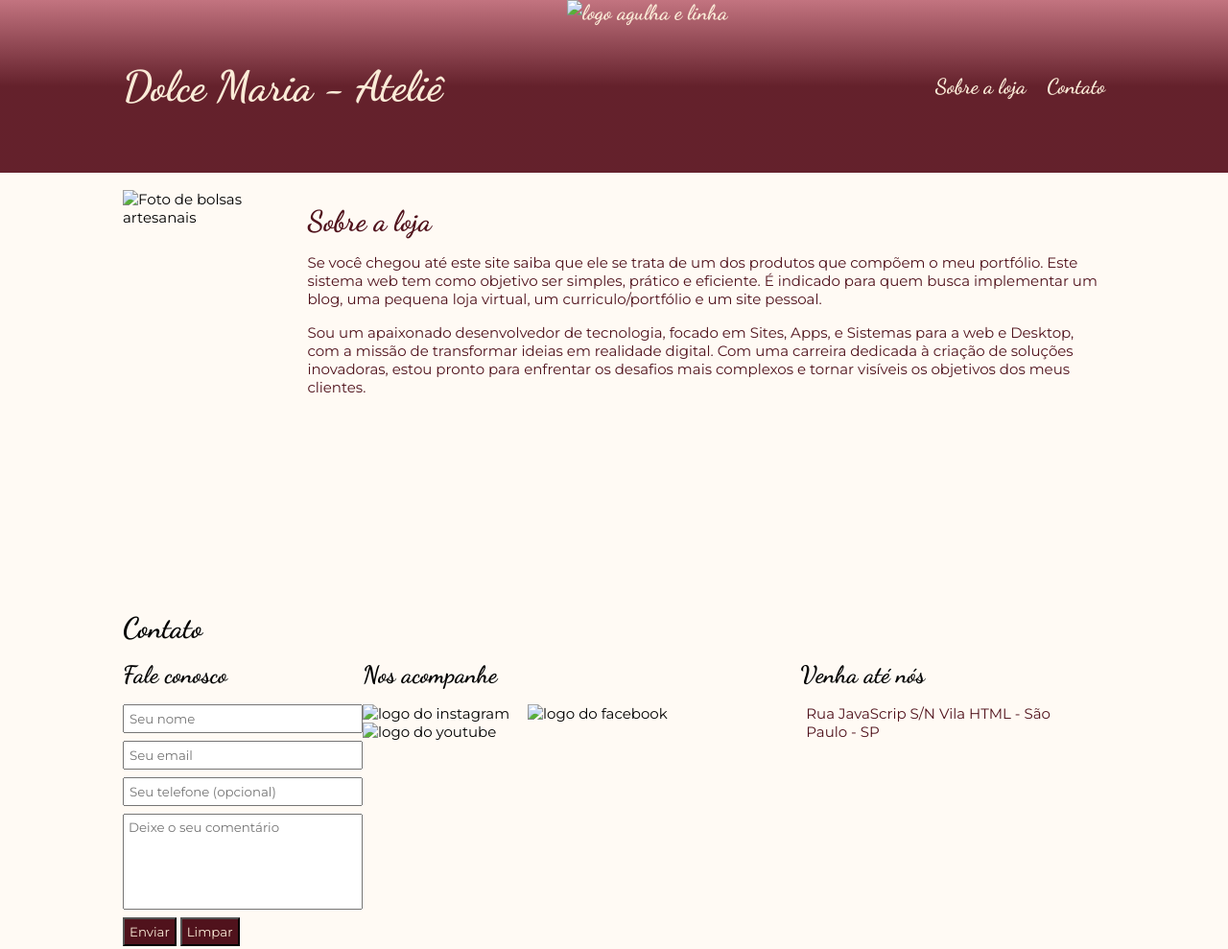
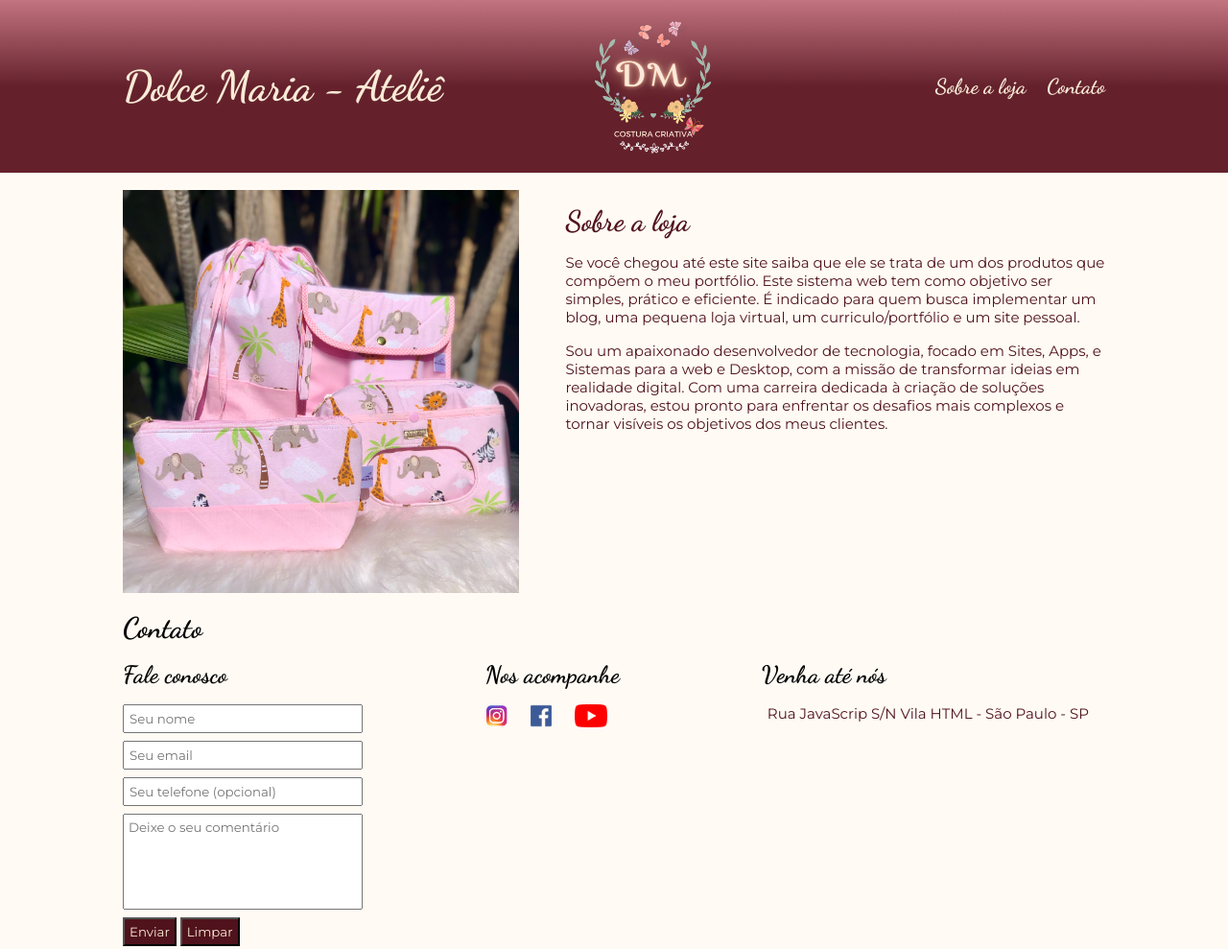
Before and after one commit to coldCoder01/Site_Dolce_Maria, a plain HTML site: page index.html in a window 1280 px wide. Shown: the top 989 px of the page at 96% size. Drawn offline with Linux system fonts and the light colour scheme; a web font is replaced by a local one.

Commit message:
Alterações de imagens

```diff
--- a/index.html
+++ b/index.html
@@ -14,7 +14,7 @@
         <div class="container">
             <div class="logo">
                 <h1>Dolce Maria - Ateliê</h1>
-                <img class="agulha" src="./Media/Logo Artesanato Floral Laranja e Verde (1) - cópia.png" alt="logo agulha e linha"/>
+                <img class="agulha" src="./Imagens/Logo Artesanato Floral Laranja e Verde (1) - cópia.png" alt="logo agulha e linha"/>
             </div>
             <nav>
                 <ul>
@@ -31,7 +31,7 @@
     <main>
         <section id="about">
             <div class="container">
-                <img class="Imagem-Principal" src="./Media/imagprinc.jpeg" alt="Foto de bolsas artesanais"/>
+                <img class="Imagem-Principal" src="./Imagens/imagprinc.jpeg" alt="Foto de bolsas artesanais"/>
                 <div class="paragrafo">
                 <h2>Sobre a loja</h2>
                     <p>
@@ -64,15 +64,15 @@
                             <ul class="social-links">
                                 <li>
                                     <a href="#" title="Siga-nos no instagram"></a>
-                                    <img src="./media/logoinstagran.png" alt="logo do instagram"/>
+                                    <img src="./Imagens/logoinstagran.png" alt="logo do instagram"/>
                                 </li>
                                 <li>
                                     <a href="#" title="Siga-nos no facebook"></a>
-                                    <img src="./media/logofacebook.png" alt="logo do facebook"/>
+                                    <img src="./Imagens/logofacebook.png" alt="logo do facebook"/>
                                 </li>
                                 <li>
                                     <a href="#" title="Siga-nos no youtube"></a>
-                                    <img src="./media/logoyoutube.png" alt="logo do youtube"/>
+                                    <img src="./Imagens/logoyoutube.png" alt="logo do youtube"/>
                                 </li>
                             </ul>
                         </nav>
```
Also changed, not shown: Imagens/Costuracriativa.png.png (deleted), Imagens/Logo de moda feminina rosa .png (deleted), Imagens/Logo de moda feminina rosa 2.png (deleted), Imagens/Logocanvas1.PNG.png (deleted), Imagens/costura.png (deleted), Imagens/costura2.png (deleted), Imagens/logoagulha.png (deleted), Imagens/maquina.png (deleted), 3 other files.
